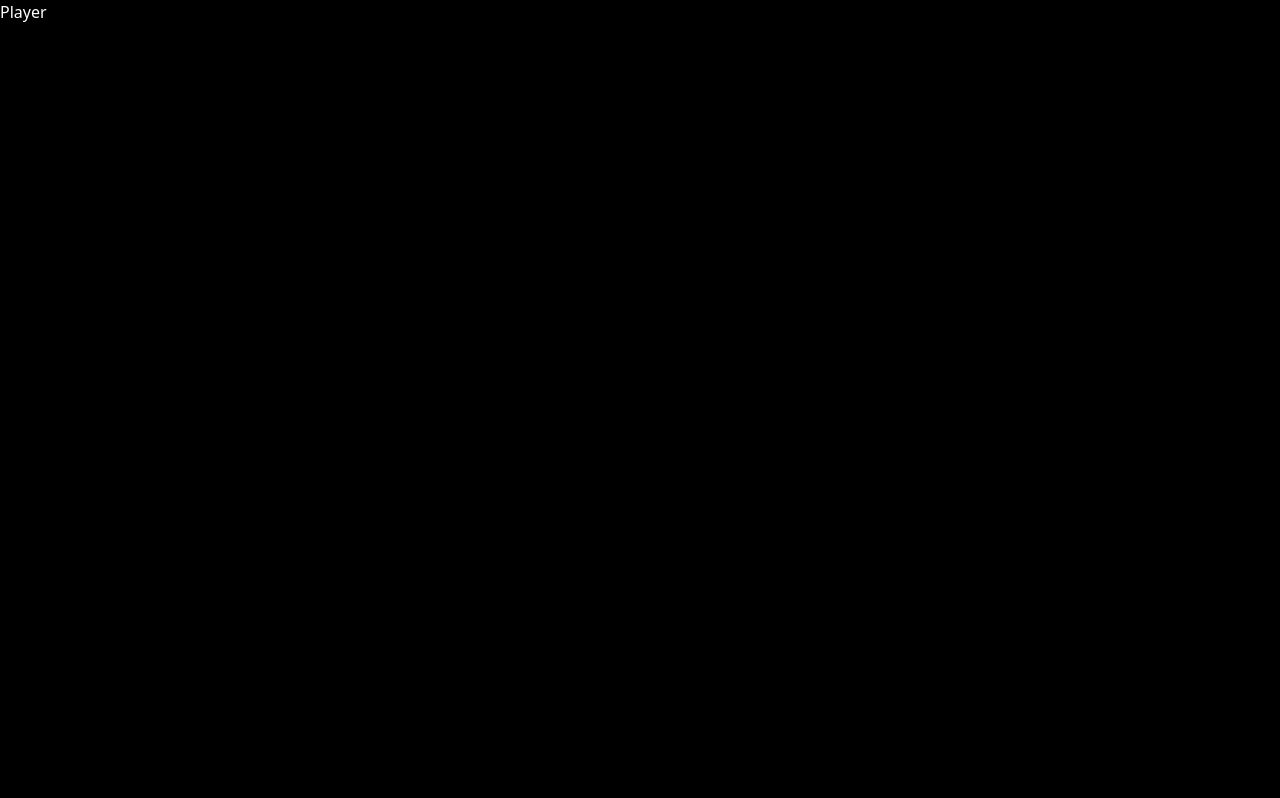
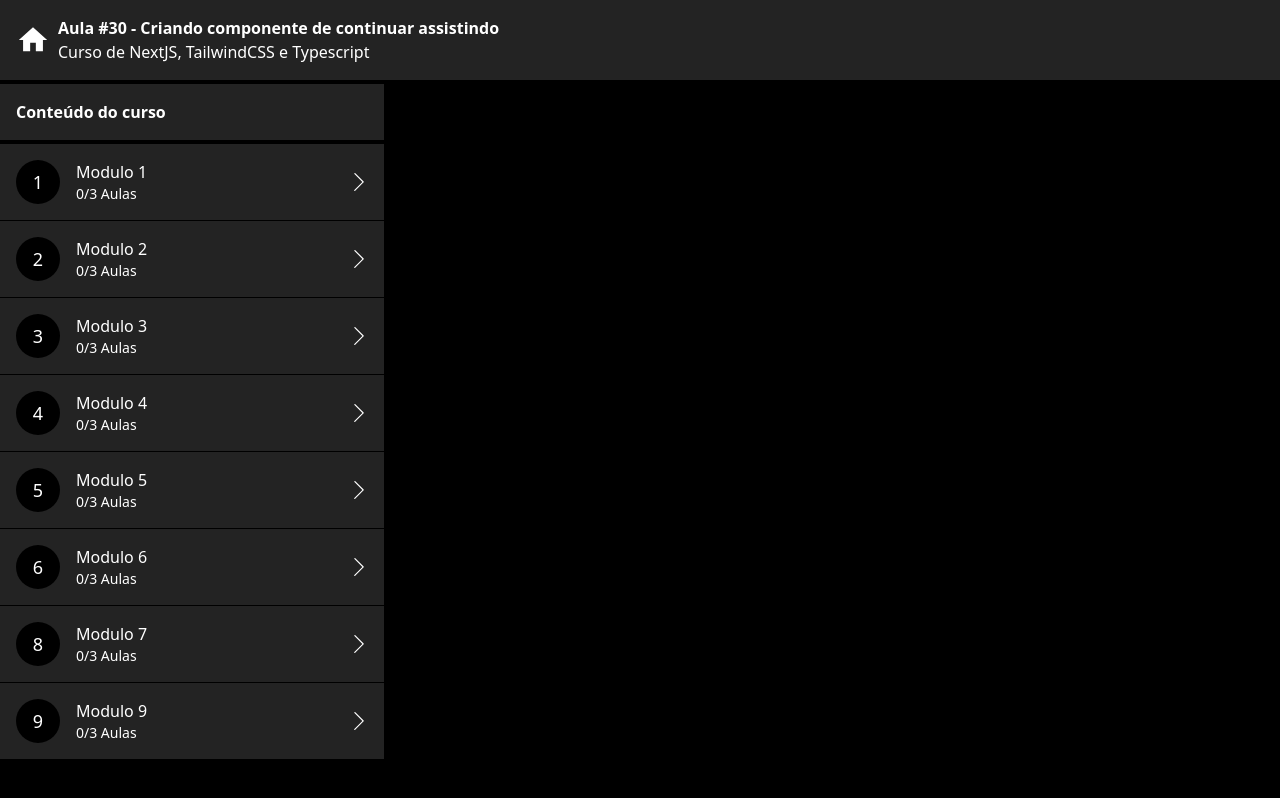
Before and after one commit to David-Marcoss/next-course-app, a Next.js app: page /player/12321/1232 in a window 1280 px wide. Built offline with nearby package versions, Linux system fonts and the light colour scheme.

Commit message:
feat: implementation playlist component

```diff
--- a/src/app/(default)/layout.tsx
+++ b/src/app/(default)/layout.tsx
@@ -7,5 +7,10 @@ export default function RootLayout({children}: Readonly<{ children: React.ReactN
         <Header />
         {children}
     </>
+
   );
 }
+
+// É possivel criar layouts personalizados para as paginas de acordo com suas rotas
+// ao criar arquivo layout dentro de uma pasta todos as paginas dentro da pasta
+// irão aplicar o layout preestabelecido
--- a/src/app/player/[courseId]/[classId]/page.tsx
+++ b/src/app/player/[courseId]/[classId]/page.tsx
@@ -1,10 +1,75 @@
 
+import PlayerContent from "@/components/player/PlayerContent";
+import PlayerHeader from "@/components/player/PlayerHeader";
+
+const classes = [
+    {
+        title: "Aula #30 - Criando componente de continuar assistindo",
+        classUrl: "player/${}/${}",
+        reproducing: true
+    },
+    {
+        title: "Aula #30 - Criando componente de continuar assistindo",
+        classUrl: "player/${}/${}"
+    },
+    {
+        title: "Aula #30 - Criando componente de continuar assistindo",
+        classUrl: "player/${}/${}"
+    },
+];
 
 export default function PlayerPage(){
 
     return (
         <>
-            Player
+            <PlayerHeader
+                classTitle="Aula #30 - Criando componente de continuar assistindo"
+                courseTitle="Curso de NextJS, TailwindCSS e Typescript"
+            />
+
+            <PlayerContent playerClassGroup={[
+                {
+                    title: "Modulo 1",
+                    classes: classes,
+                    classGroupNumber: 1
+                },
+                {
+                    title: "Modulo 2",
+                    classes: classes,
+                    classGroupNumber: 2
+                },
+                {
+                    title: "Modulo 3",
+                    classes: classes,
+                    classGroupNumber: 3
+                },
+                {
+                    title: "Modulo 4",
+                    classes: classes,
+                    classGroupNumber: 4
+                },
+                {
+                    title: "Modulo 5",
+                    classes: classes,
+                    classGroupNumber: 5
+                },
+                {
+                    title: "Modulo 6",
+                    classes: classes,
+                    classGroupNumber: 6
+                },
+                {
+                    title: "Modulo 7",
+                    classes: classes,
+                    classGroupNumber: 8
+                },
+                {
+                    title: "Modulo 9",
+                    classes: classes,
+                    classGroupNumber: 9
+                },
+
+            ]}/>
         </>
     );
 }
--- /dev/null
+++ b/src/components/player/PlayerClass.tsx
@@ -0,0 +1,45 @@
+"use client";
+
+import { useState } from "react";
+import { MdCheckCircle, MdPlayCircleOutline } from "react-icons/md";
+
+export interface IPlayerClassProps {
+    title: string
+    classUrl: string
+    classCompleted?: boolean
+    reproducing?: boolean
+}
+
+export default function PlayerClass({ title, classUrl, classCompleted = false, reproducing = false}: IPlayerClassProps) {
+    const [classIsCompleted, setClassIsCompleted] = useState(classCompleted);
+
+    return (
+        <div className="flex w-full gap-4 p-4 bg-background items-center">
+            <button
+                data-class-is-completed={classIsCompleted}
+                className="rounded-full data-[class-is-completed=false]:hover:bg-text data-[class-is-completed=false]:hover:w-[34px]"
+                onClick={() => setClassIsCompleted(!classIsCompleted)}
+            >
+                {classIsCompleted ? (<MdCheckCircle size={34} color="green" /> ): (<MdPlayCircleOutline size={34} />)}
+            </button>
+            <button
+                className="flex flex-col hover:no-underline"
+            >
+                <span
+                    data-class-is-completed={classIsCompleted}
+                    className="text-lg text-start line-clamp-2 data-[class-is-completed=true]:text-green-600"
+                >
+                    {title}
+                </span>
+
+                {reproducing && (
+                    <span
+                        className="bg-blue-400 rounded-xl w-32 text-center"
+                    >
+                        Reproduzindo
+                    </span>
+                )}
+            </button>
+        </div>
+    );
+}
--- /dev/null
+++ b/src/components/player/PlayerClassGroup.tsx
@@ -0,0 +1,48 @@
+"use client";
+
+import { useState } from "react";
+import PlayerClass, { IPlayerClassProps  } from "./PlayerClass";
+import { SlArrowDown, SlArrowRight } from "react-icons/sl";
+
+export interface IPlayerClassGroup{
+    title: string,
+    classGroupNumber: number
+    classes: IPlayerClassProps[]
+    isListOpen?: boolean
+}
+
+export default function PlayerClassGroup({classes, title, classGroupNumber, isListOpen=false}:IPlayerClassGroup){
+    const [listOpen,setListOpen] = useState(isListOpen);
+
+    const handleClickList = () => {
+        setListOpen(!listOpen);
+    };
+
+    return(
+
+        <div className="flex flex-col">
+            <button
+                className="flex w-full p-4 bg-paper items-center border-b border-background gap-4 active:opacity-80"
+                onClick={handleClickList}
+            >
+                <span className="rounded-full bg-background text-lg w-11 h-11 flex items-center justify-center"> {classGroupNumber}</span>
+                <div className="flex-1 flex flex-col items-start">
+                    <h3 className="text-base"> {title}</h3>
+                    <p className="text-sm">0/{classes.length} Aulas</p>
+                </div>
+                { listOpen ? <SlArrowDown size={18}/> : <SlArrowRight size={18}/> }
+            </button>
+
+            <ol
+                data-list-open = {listOpen}
+                className="flex flex-col data-[list-open=false]:hidden"
+            >
+                { classes.map((classItem, index) => (
+                    <li key={index}>
+                        <PlayerClass key={index} {...classItem} />
+                    </li>
+                ))}
+            </ol>
+        </div>
+    );
+}
--- /dev/null
+++ b/src/components/player/PlayerContent.tsx
@@ -0,0 +1,24 @@
+import PlayerClassGroup, { IPlayerClassGroup } from "./PlayerClassGroup";
+
+interface IPlayerContentProps {
+    playerClassGroup: IPlayerClassGroup[]
+}
+
+export default function PlayerContent({playerClassGroup}:IPlayerContentProps) {
+    return (
+        <div className="flex flex-col w-96 h-full fixed overflow-x-auto">
+
+            <div className="p-4 bg-paper my-1">
+                <h2 className="font-extrabold">Conteúdo do curso</h2>
+            </div>
+
+            <div className="flex flex-col">
+                <ol>
+                    { playerClassGroup.map(classGroup => (
+                        <PlayerClassGroup key={classGroup.title} {...classGroup}/>
+                    ))}
+                </ol>
+            </div>
+        </div>
+    );
+}
--- /dev/null
+++ b/src/components/player/PlayerHeader.tsx
@@ -0,0 +1,31 @@
+import Link from "next/link";
+import { MdHome } from "react-icons/md";
+
+
+interface IPlayerHeaderProps{
+    classTitle: string,
+    courseTitle: string,
+}
+
+export default function PlayerHeader({classTitle, courseTitle}: IPlayerHeaderProps){
+
+    return (
+        <div
+            className="flex p-4 gap-2 bg-paper items-center justify-start"
+        >
+            <Link href="/">
+                <MdHome size={34}/>
+            </Link>
+
+            <div className="flex flex-col">
+                <h1 className="font-extrabold line-clamp-1">{classTitle}</h1>
+                <Link
+                    className="line-clamp-1"
+                    href="cursos/123"
+                >
+                    {courseTitle}
+                 </Link>
+            </div>
+        </div>
+    );
+}
```
